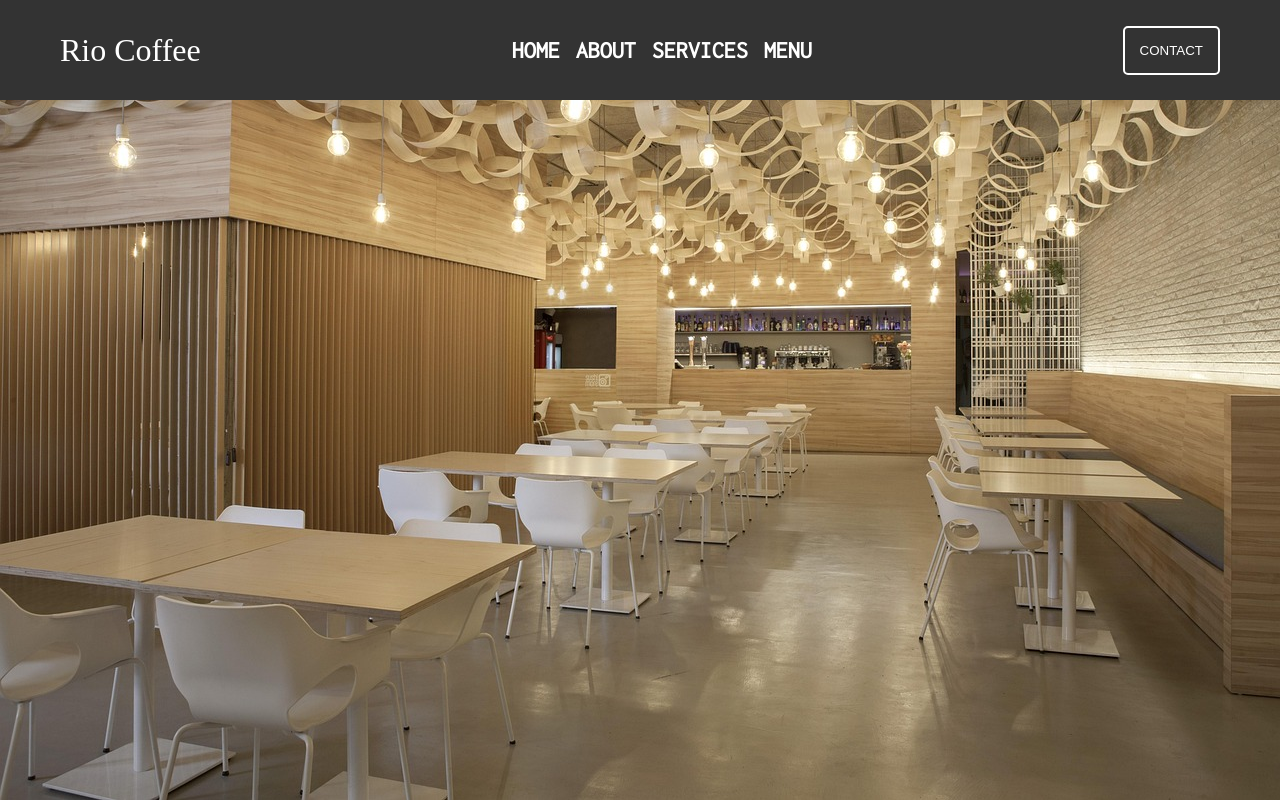
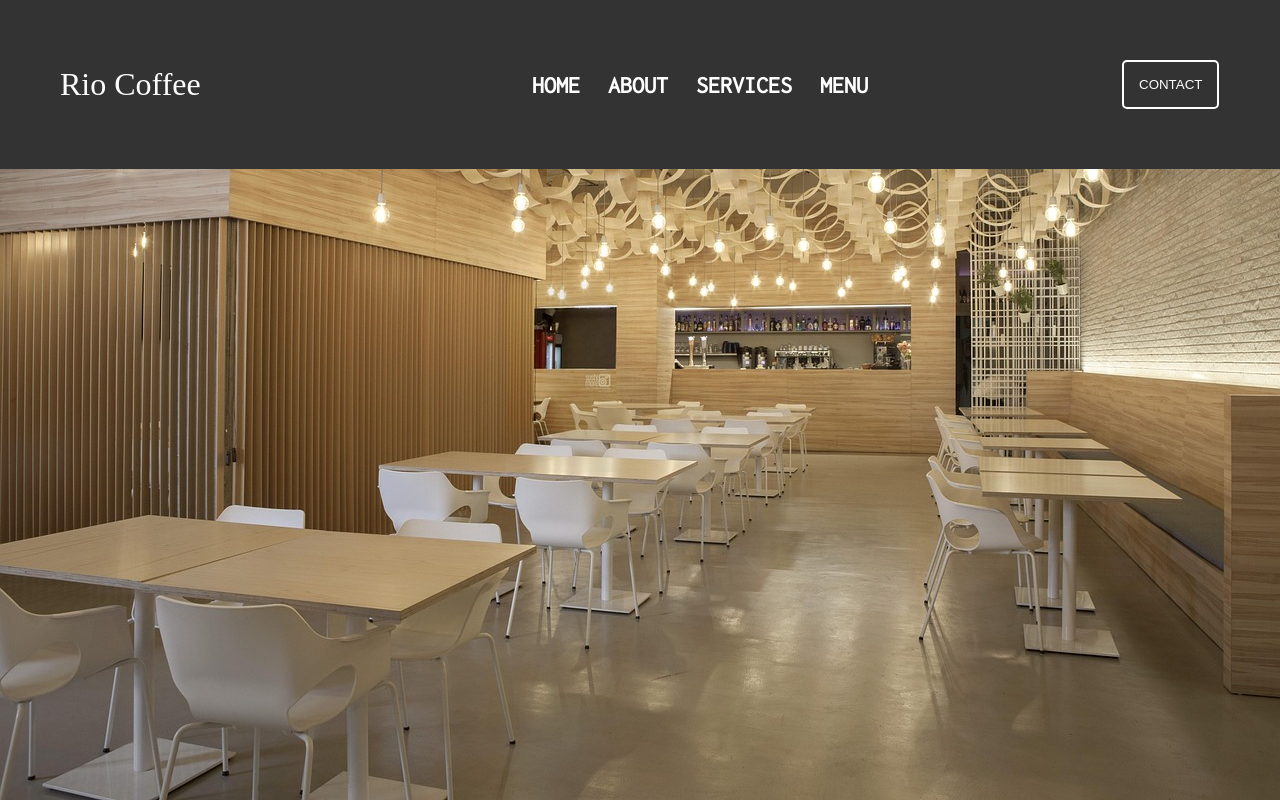
Before and after one commit to Egor101-101/Css.-Flex-Menu, a plain HTML site: page index.html in a window 1280 px wide. Drawn offline with Linux system fonts and the light colour scheme; a web font is replaced by a local one.

Commit message:
second commit

```diff
--- a/assets/css/style.css
+++ b/assets/css/style.css
@@ -20,33 +20,42 @@ header {
 
 .flexParent {
     display: flex;
-    justify-content: center;
+    flex-wrap: wrap;
     align-items: center;
-    flex-grow: 0.5;
 
     background-color: #333;
-    height: 100px;
     padding: 50px;
 }
 
 .right {
-    margin-right: auto;
+    min-width: 100px;
+    width: 10%;
 }
 
 .left {
-    margin-left: auto;
+    min-width: 300px;
+    width: 40%;
+}
+
+.menu {
+    min-width: 500px;
+    width: 50%;
 }
 
 .logo {
-    font-family: winky rough;
+    font-family: 'Winky Rough';
     font-weight: 300;
+    font-size: 2em;
+    cursor: pointer;
 }
 
 .button {
+    padding-right: 1em;
+
     background-color: rgba(28, 28, 28, 0);
     border: none;
 
-    font-family: Inconsolata;
+    font-family: 'Inconsolata';
     font-weight: 600;
     font-size: x-large;
 
@@ -55,7 +64,6 @@ header {
 
 .contact {
     background-color: rgba(28, 28, 28, 0);
-    border: none;
 
     padding: 15px;
     border: 2px solid white;
--- a/index.html
+++ b/index.html
@@ -15,16 +15,14 @@
 <body>
     <header>
         <div class="flexParent">
+                <h1 class="innerBlock left logo">Rio Coffee</h1>
+            <nav class="innerBlock menu">
+                <a class="button">HOME</a>
+                <a class="button">ABOUT</a>
+                <a class="button">SERVICES</a>
+                <a class="button">MENU</a>
+            </nav>
             <div class="innerBlock right">
-                <h1 class="logo">Rio Coffee</h1>
-            </div>
-            <div class="innerBlock">
-                <button class="button">HOME</button>
-                <button class="button">ABOUT</button>
-                <button class="button">SERVICES</button>
-                <button class="button">MENU</button>
-            </div>
-            <div class="innerBlock left">
                 <button class="contact">CONTACT</button>
             </div>
         </div>
```
